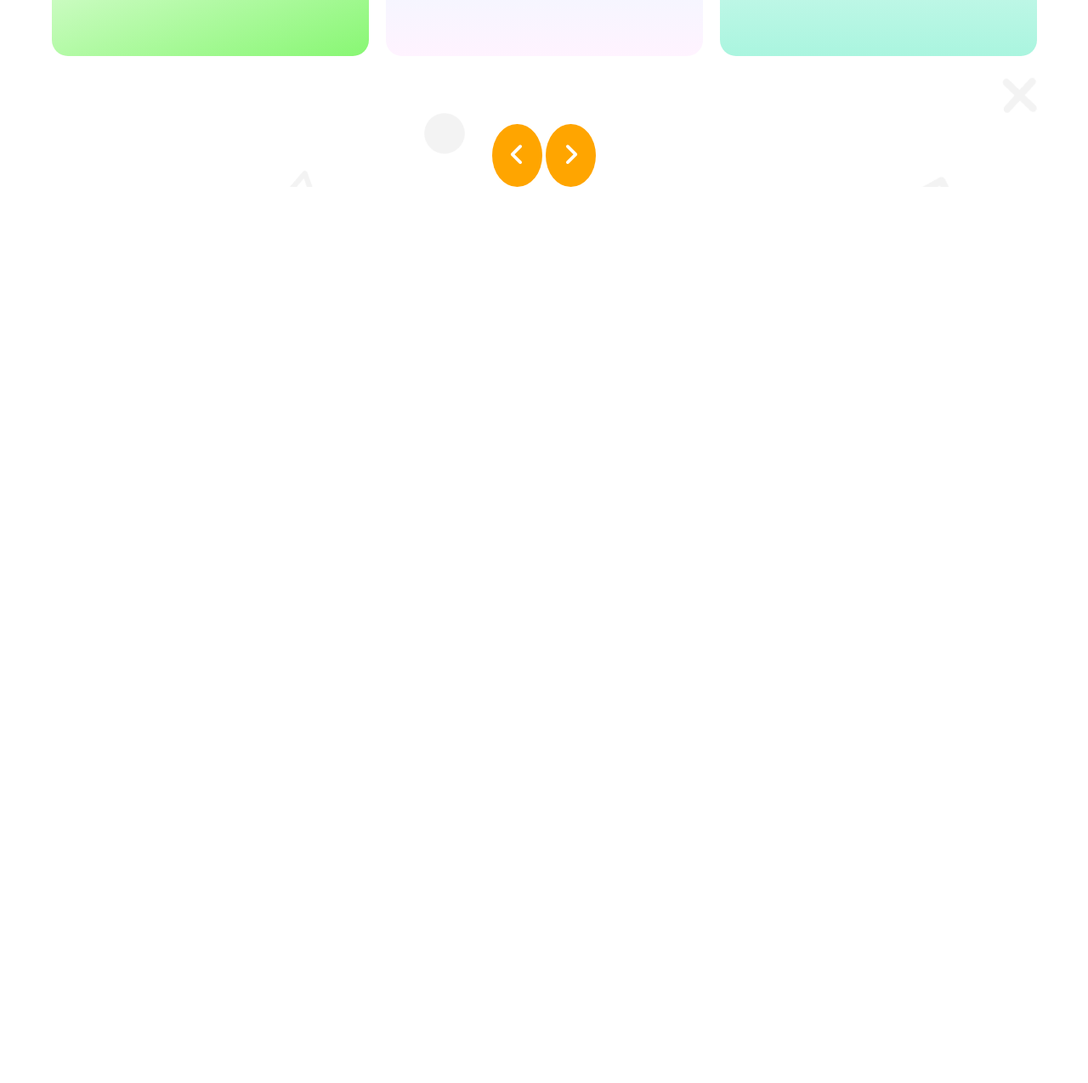
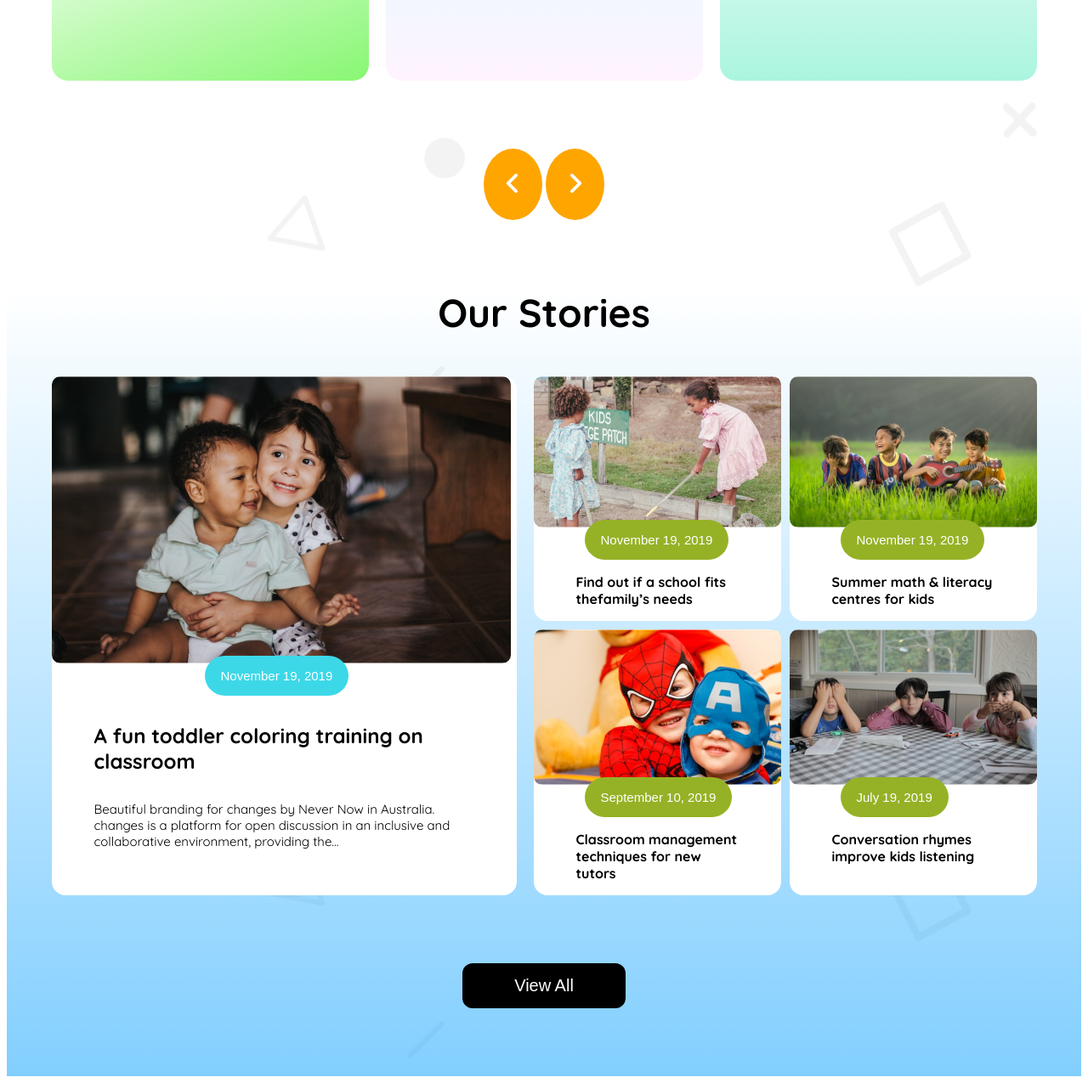
Before and after one commit to Hossain1416/Assignment-two, a plain HTML site: page index.html in a window 1280 px wide. Shown: the part 1290-2565 px from the top of the page at 85% size. Before the commit the page ends 1590 px from the top, so only its background shows below. Drawn offline with Linux system fonts and the light colour scheme.

Commit message:
adding story part

```diff
--- a/index.html
+++ b/index.html
@@ -10,7 +10,7 @@
 <body class="quicksand-normal-font">
     <header>
         <nav class="nav">
-
+            <marquee class="marquee">Our admission process will start from 10th February</marquee>
                     <input type="checkbox"  id="check">
                     <label for="check" class="checkbtn">
                         <i class="fa-solid fa-bars"></i>
@@ -86,6 +86,64 @@
             <button class="arrow-icon-right"><i class="fa-solid fa-angle-right"></i></button>
             </div>
         </section>
+        <!-- End this section -->
+
+        <section class="Stories-section">
+            <div class="full-story">
+                <h3 class="story-heading">Our Stories</h3>
+            <div class="story">
+                <div class="story-bg story-one">
+                    <img src="./assets/story-1.png" alt="">
+                    <br>
+                    <button class="story-btn">November 19, 2019</button>
+                    <div class="story-text">
+                     <h4 class="story-bold">A fun toddler coloring training on classroom</h4>
+                    <p class="story-para">Beautiful branding for changes by Never Now in Australia.
+                        changes is a platform for open discussion in an inclusive and
+                        collaborative environment, providing the...</p>
+                    </div>
+                </div>
+                <div class="grid-for-story">
+                    <div class="story-bg" >
+                        <img src="./assets/story-2.png" alt="">
+                        <br>
+                        <button class="story-two-btn">November 19, 2019</button>
+                        <div class="story-text">
+                        <h3 class="story-two-para">Find out if a school fits thefamily’s needs</h3>
+                        </div>
+                    </div>
+                    <div class="story-bg">
+                        <img src="./assets/story-3.png" alt="">
+                        <br>
+                        <button class="story-two-btn">November 19, 2019</button>
+                        <div class="story-text">
+                         <h3 class="story-two-para">Summer math & literacy centres for kids</h3>
+                        </div>
+                    </div>
+                    <div class="story-bg">
+                        <img src="./assets/story-4.png" alt="">
+                        <br>
+                        <button class="story-two-btn">September 10, 2019</button>
+                        <div class="story-text">
+                         <h3 class="story-two-para">Classroom management techniques for new tutors</h3>
+                        </div>
+                    </div>
+                    <div class="story-bg">
+                        <img src="./assets/story-5.png" alt="">
+                        <br>
+                        <button class="story-two-btn">July 19, 2019</button>
+                        <div class="story-text">
+                        <h3 class="story-two-para">Conversation rhymes improve kids listening</h3>
+                        </div>
+                    </div>
+                </div>
+            </div>
+            <div class="view">
+                <button class="View-All">View All</button>
+            </div>
+            </div>
+
+         </section>
     </main>
 
     <!-- End main -->
--- a/styles/style.css
+++ b/styles/style.css
@@ -6,7 +6,12 @@
     font-style: normal;
   }
   /* header */
- .nav, .banner{
+  .marquee{
+    background-color: #aaf5df;
+    color: #0c0c0c;
+    font-size: 20px;
+}
+ .nav, .banner, .full-story{
     max-width: 1159px;
     margin: 0 auto;
   }
@@ -195,7 +200,7 @@ height: 500px;
     font-size: 30px;
     border: none;
     background-color: orange;
-    padding: 20px;
+    padding: 25px;
     border-radius: 100%;
     text-align: center;
 }
@@ -204,7 +209,7 @@ height: 500px;
     font-size: 30px;
     border: none;
     background-color: orange;
-    padding: 20px;
+    padding: 25px;
     border-radius: 100%;
     text-align: center;
 }
@@ -212,6 +217,82 @@ height: 500px;
     text-align: center;
     margin: 80px;
 }
+/* story */
+
+.Stories-section{
+    background-image: linear-gradient(to bottom, rgba(255,0,0,0), rgba(0, 157, 255, 0.489));
+}
+.story-heading{
+    font-size: 46px;
+    font-weight: 700px;
+    text-align: center;
+}
+.story{
+    display: flex;
+    gap: 20px;
+}
+.grid-for-story{
+    display: grid;
+    grid-template-columns: repeat(2, 1fr);
+    gap: 10px;
+}
+.story-bg{
+    background: white;
+    border-radius: 16px;
+ }
+
+.story-bg>img{
+    border-radius: 10px;
+}
+.story-text{
+    padding: 0 50px;
+}
+.story-para{
+    font-size: 15px;
+    font-weight: 500px;
+}
+.story-bold{
+    font-size: 24px;
+    font-weight: 700px;
+}
+.story-two-para{
+    font-size: 16px;
+    font-weight: 700px;
+}
+.story-btn{
+    background-color: #3CD8E8;
+    font-size: 15px;
+    font-weight: 500px;
+    border: none;
+    border-radius: 48px;
+    padding: 15px 19px;
+    color: white;
+    margin: -20px 0px 0px 180px;
+}
+.story-two-btn{
+    background-color: #95B226;
+    color: white;
+    font-size: 15px;
+    font-weight: 500px;
+    border: none;
+    border-radius: 48px;
+    padding: 15px 19px;
+    margin: -20px 0px 0px 60px;
+}
+.View-All{
+    font-size: 20px;
+    font-weight: 700px;
+    border: none;
+    border-radius: 12px;
+    padding: 15px 61px;
+    color: white;
+    background-color: black;
+}
+.view{
+    text-align: center;
+    padding: 80px;
+}
+
 
 /* media */
   @media screen and (max-width:576px) {
@@ -252,5 +333,17 @@ height: 500px;
      .arrow-icon{
         display: none;
      }
+     .grid-for-story{
+        grid-template-columns: repeat(1, 1fr);
+        justify-content: center;
+        align-items: center;
+        padding: 60px;
+     }
+     .story-one{
+        display: none;
+     }
+     .view{
+        padding: 0px 0px 40px 0px;
 
+     }
    }
```
